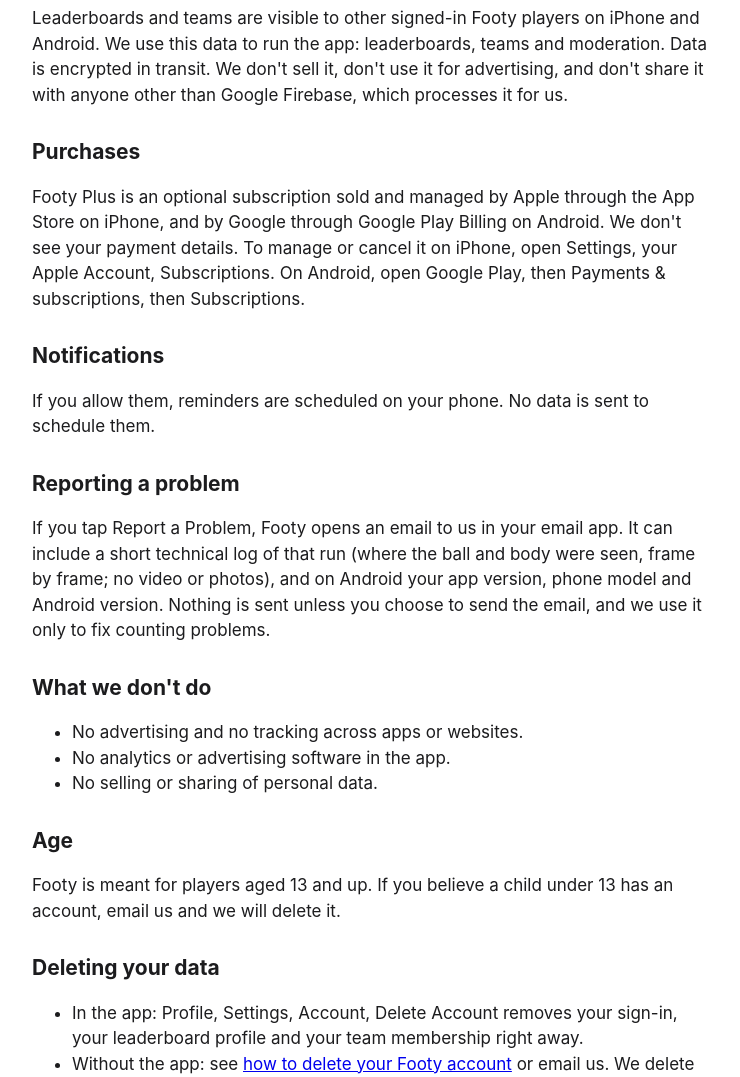
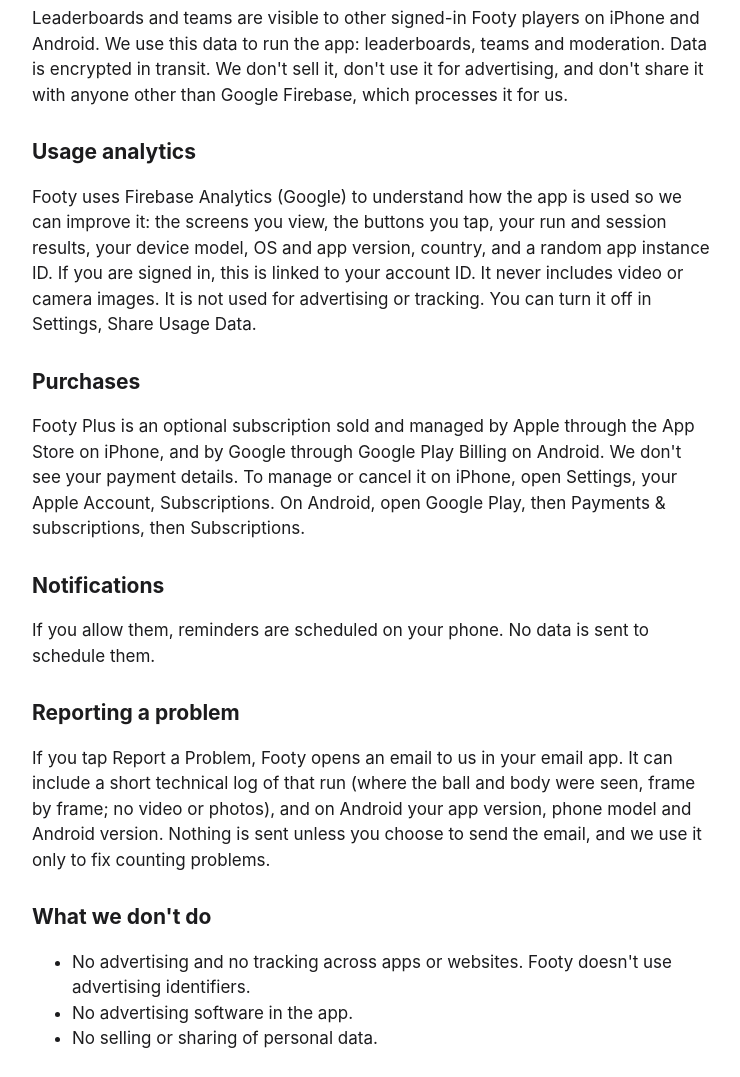
Before and after one commit to TighEckard/juggle-lab, a plain HTML site: page footy/privacy.html in a window 1280 px wide. Shown: the part 1060-2137 px from the top of the page, without its empty margins (268-1008 px from the left). Drawn offline with Linux system fonts and the light colour scheme.

Commit message:
Footy privacy policy: add usage analytics (#5)
Claude-Session: https://claude.ai/code/session_01WBjHT9p466zoQGjzPoacC5

Co-authored-by: Claude Sonnet 5.5 <noreply@anthropic.com>

```diff
--- a/footy/privacy.html
+++ b/footy/privacy.html
@@ -19,7 +19,7 @@
 <body>
 <main>
 <h1>Footy Privacy Policy</h1>
-<p class="muted">Effective October 29, 2026</p>
+<p class="muted">Effective November 24, 2026</p>
 
 <p>Footy: Juggle &amp; Ball Skills is published by Tigh Eckard. It counts your soccer juggles and drills with
 your phone's camera, on iPhone and Android. Training works without an account. This policy explains what the
@@ -53,6 +53,12 @@ We collect:</p>
 to run the app: leaderboards, teams and moderation. Data is encrypted in transit. We don't sell it, don't use it for
 advertising, and don't share it with anyone other than Google Firebase, which processes it for us.</p>
 
+<h2>Usage analytics</h2>
+<p>Footy uses Firebase Analytics (Google) to understand how the app is used so we can improve it: the screens you
+view, the buttons you tap, your run and session results, your device model, OS and app version, country, and a
+random app instance ID. If you are signed in, this is linked to your account ID. It never includes video or
+camera images. It is not used for advertising or tracking. You can turn it off in Settings, Share Usage Data.</p>
+
 <h2>Purchases</h2>
 <p>Footy Plus is an optional subscription sold and managed by Apple through the App Store on iPhone, and by Google
 through Google Play Billing on Android. We don't see your payment details. To manage or cancel it on iPhone, open
@@ -70,8 +76,8 @@ to fix counting problems.</p>
 
 <h2>What we don't do</h2>
 <ul>
-  <li>No advertising and no tracking across apps or websites.</li>
-  <li>No analytics or advertising software in the app.</li>
+  <li>No advertising and no tracking across apps or websites. Footy doesn't use advertising identifiers.</li>
+  <li>No advertising software in the app.</li>
   <li>No selling or sharing of personal data.</li>
 </ul>
 
```
